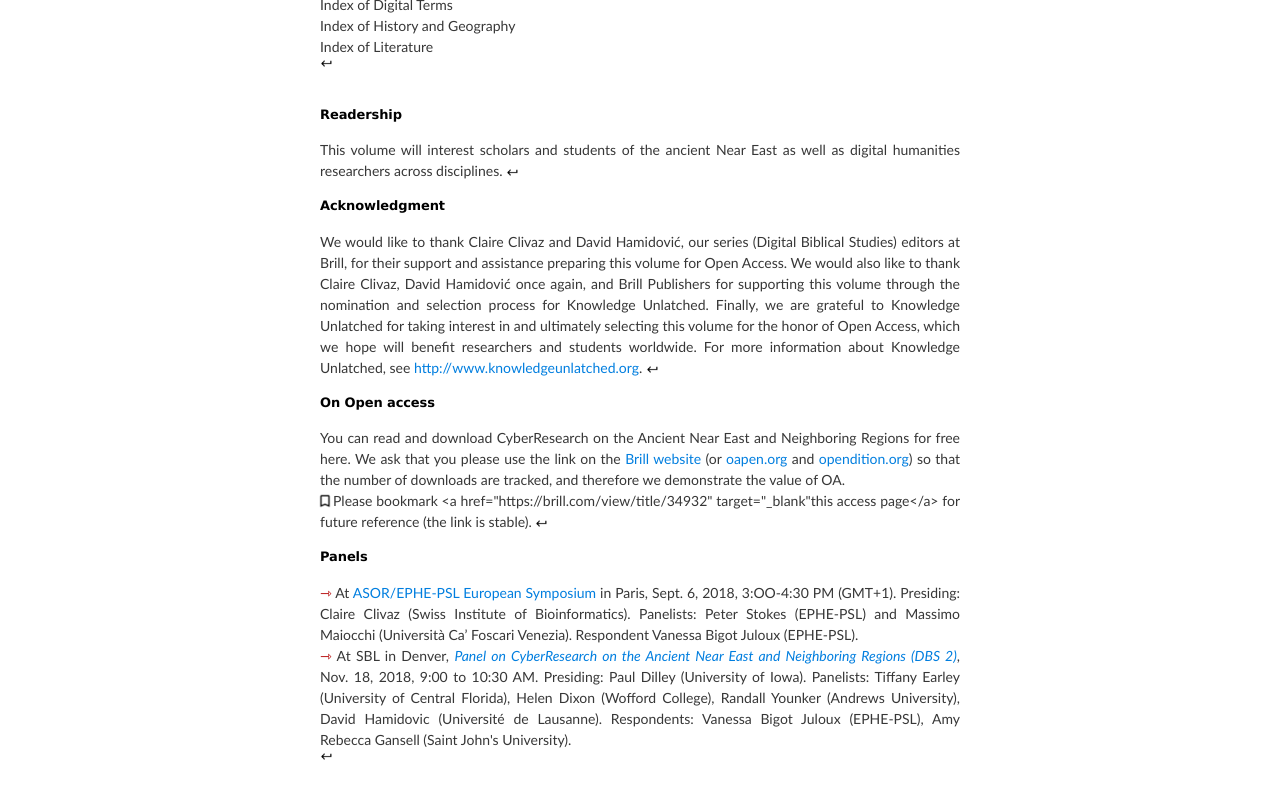
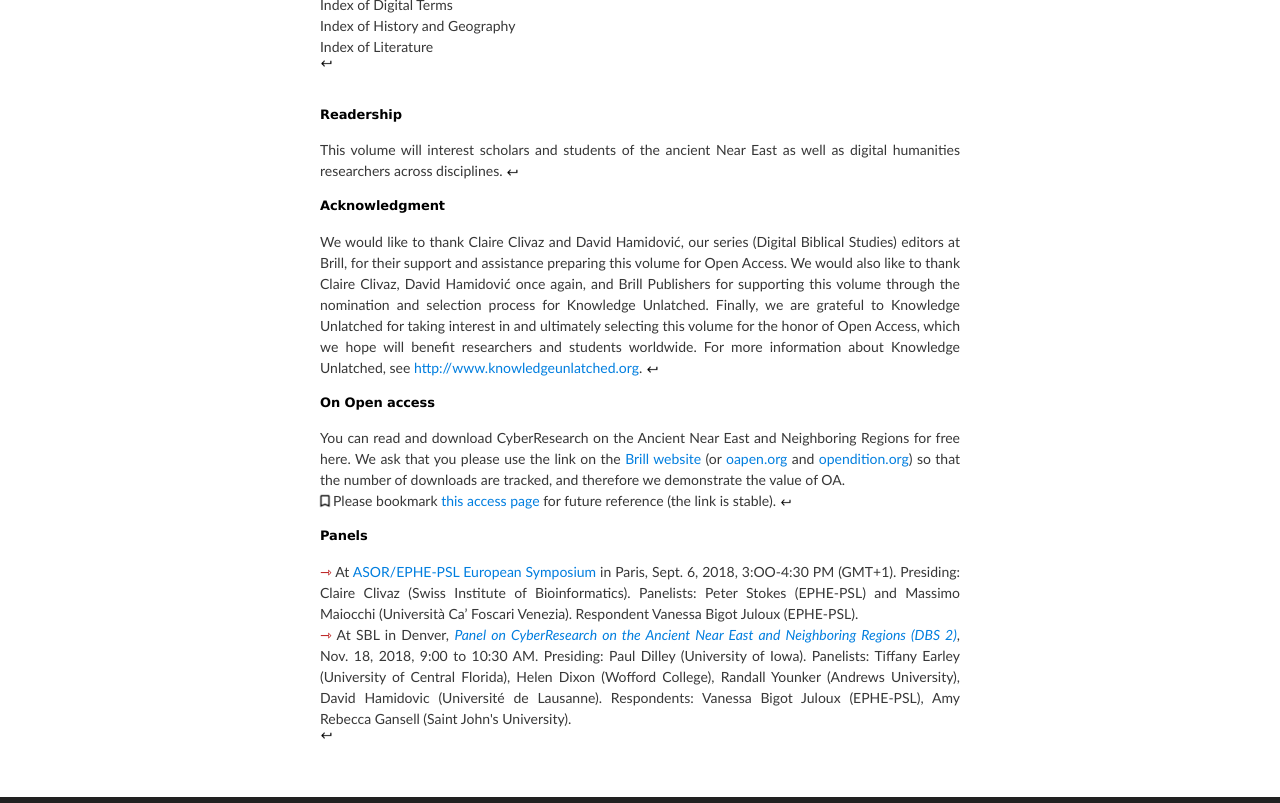
Before and after one commit to vbigot-juloux/ane-research-humanities, a Jekyll site: the page built from docs/CyberResearch-vol1.md, in a window 1280 px wide and 900 px high, scrolled down 2666 px, cut to the strip 0-803 px from the top of the window. Built offline with Jekyll 4.4.1, drawn with Linux system fonts in a browser that asks for light colours; comment, search, counter and statistics services are not loaded; the repository's description, which GitHub fills in, is left out.

Commit message:
Update CyberResearch-vol1.md

```diff
--- a/docs/CyberResearch-vol1.md
+++ b/docs/CyberResearch-vol1.md
@@ -138,7 +138,7 @@ _by (surnames) alphabetic order_<br />
 
 <h3><a name="OA" style="color: black">On Open access</a></h3>
 <p style="text-align: justify">You can read and download CyberResearch on the Ancient Near East and Neighboring Regions for free here. We ask that you please use the link on the <a href="https://brill.com/view/title/34932" target="_blank">Brill website</a> (or <a href="" target="_blank">oapen.org</a> and <a href="" target="_blank">opendition.org</a>) so that the number of downloads are tracked, and therefore we demonstrate the value of OA. <br />
-<img src="../assets/outline_bookmark_border_black_18dp.png" style="border:0; -webkit-box-shadow: 0 0 0; width: 2.5%; margin-top: -4px; margin-left: -3px"/>Please bookmark <a href="https://brill.com/view/title/34932" target="_blank"this access page</a> for future reference (the link is stable). <a href="#OA2" style="text-decoration: none"><img src="../assets/baseline_keyboard_return_black_18dp.png" style="border:0; -webkit-box-shadow: 0 0 0; width: 2%"/></a></p>
+<img src="../assets/outline_bookmark_border_black_18dp.png" style="border:0; -webkit-box-shadow: 0 0 0; width: 2.5%; margin-top: -4px; margin-left: -3px"/>Please bookmark <a href="https://brill.com/view/title/34932" target="_blank">this access page</a> for future reference (the link is stable). <a href="#OA2" style="text-decoration: none"><img src="../assets/baseline_keyboard_return_black_18dp.png" style="border:0; -webkit-box-shadow: 0 0 0; width: 2%"/></a></p>
 
 
 <h3><a name="panels" style="color: black">Panels</a></h3>
```
